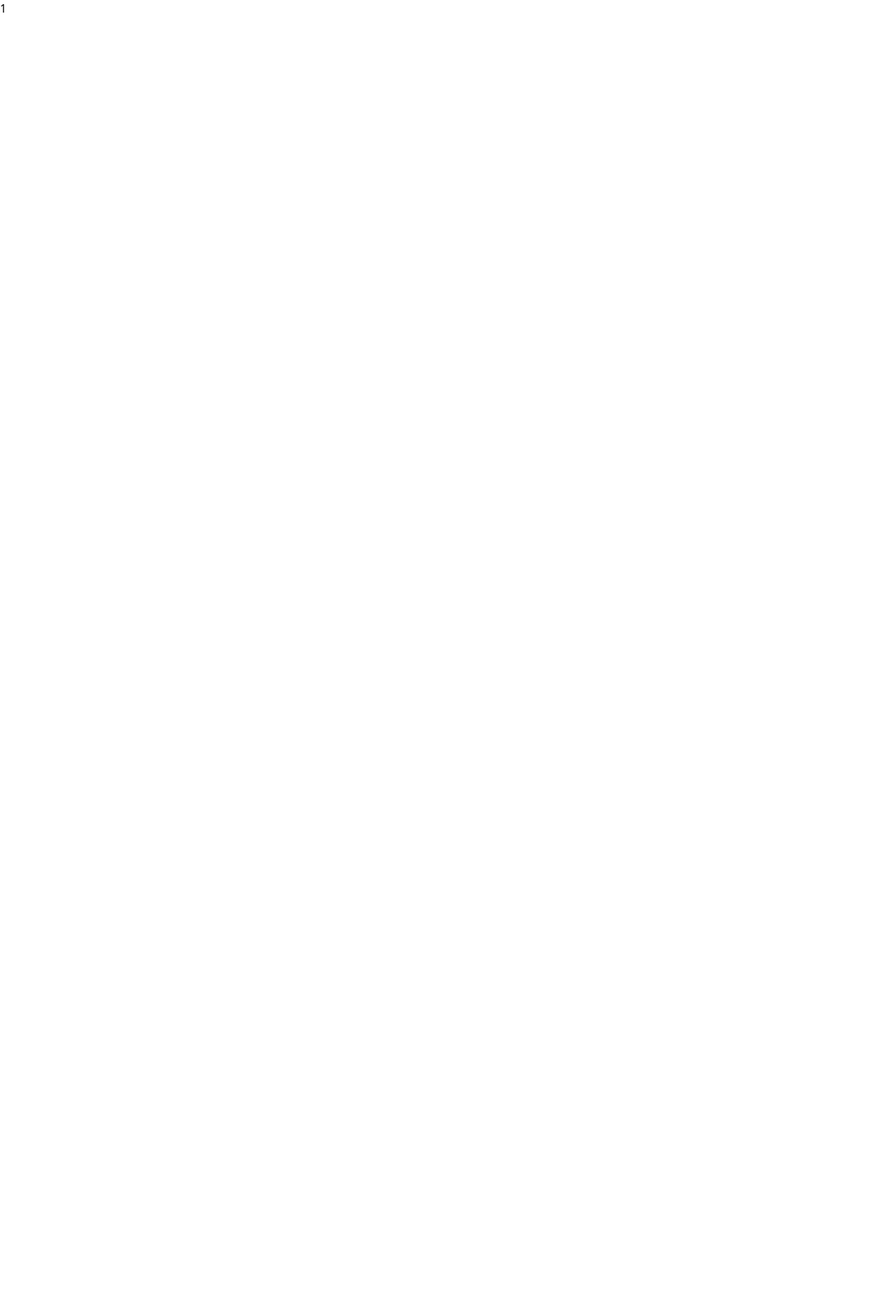
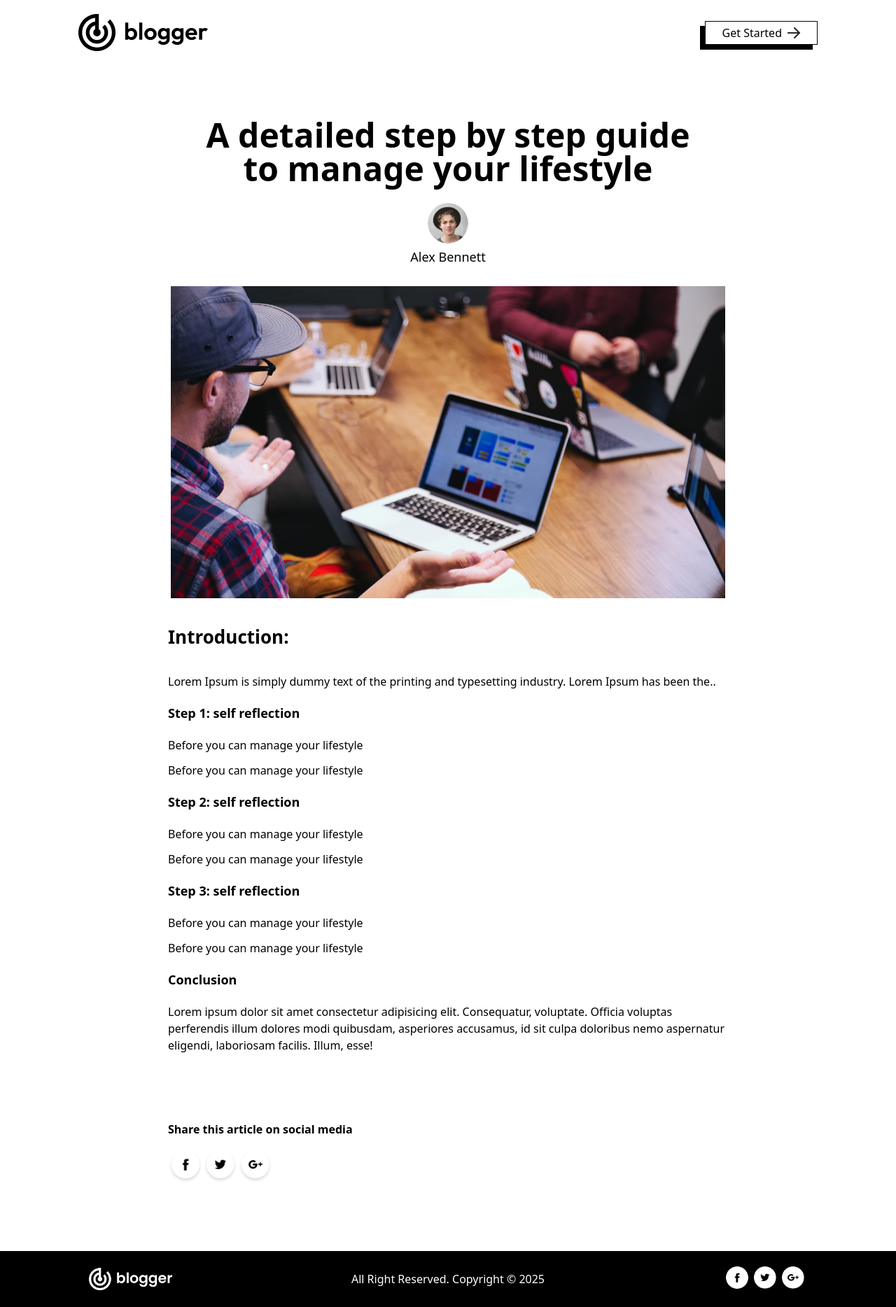
Before and after one commit to piyushstacks/nextBlogApp, a Next.js app: page /blogs/1 in a window 1280 px wide. Shown: the whole page at 70% size. Before the commit the page ends 800 px from the top, so only its background shows below. Built offline with nearby package versions, Linux system fonts and the light colour scheme.

Commit message:
added the blog post page

```diff
--- a/app/blogs/[id]/page.jsx
+++ b/app/blogs/[id]/page.jsx
@@ -1,21 +1,103 @@
-import React, { useEffect } from 'react'
+"use client";
+import { assets, blog_data } from "@/assets/assets";
+import Footer from "@/components/Footer";
+import Image from "next/image";
+import Link from "next/link";
 
-const page = ({params}) => {
+import React, { useEffect, useState } from "react";
+const page = ({ params }) => {
+  const [data, setData] = useState(null);
+  const fetchBlogData = () => {
+    for (let i = 0; i < blog_data.length; i++) {
+      if (Number(params.id) === blog_data[i].id) {
+        setData(blog_data[i]);
+        console.log(blog_data[i]);
+        break;
+      }
+    }
+  };
+  useEffect(() => {
+    fetchBlogData();
+  }, []);
+  return data ? (
+    <>
+        <div className="bg-grey-200 py-5 px-5 md:px-12 lg:px-28">
+          <div className="flex justify-between items-center">
+            <Link href={"/"}>
+            <Image
+              src={assets.logo}
+              width={180}
+              alt=""
+              className="w-[130px] sm:w-auto"
+            /></Link>
+            <button className="flex items-center gap-2 font-medium py-1 px-3 sm:px-6 border border-black shadow-[-7px_7px_0px_#000000]">
+              Get Started <Image src={assets.arrow} alt="" />
+            </button>
+          </div>
+          <div className="text-center my-24">
+            <h1 className="text-2xl sm:text-5xl font-semibold max-w-[700px] mx-auto">
+              {data.title}
+            </h1>
+            <Image
+              src={data.author_img}
+              width={60}
+              height={60}
+              alt=""
+              className="mx-auto mt-6 border border-white rounded-full"
+            />
+            <p className="mt-1 pb-2 text-lg max-w-[740px] mx-auto">
+              {data.author}
+            </p>
+          </div>
+        </div>
+        <div className="mx-5 max-w-[800px] md:mx-auto mt-[-100px] mb-10">
+          <Image
+            className="border-4 border-white"
+            src={data.image}
+            alt=""
+            width={1280}
+            height={720}
+          />
+          <h1 className="my-8 text-[26px] font-semibold">Introduction:</h1>
+          <p>{data.description}</p>
+          <h3 className="my-5 text-[18px] font-semibold">
+            Step 1: self reflection
+          </h3>
+          <p className="my-3">Before you can manage your lifestyle</p>
+          <p className="my-3">Before you can manage your lifestyle</p>
+          <h3 className="my-5 text-[18px] font-semibold">
+            Step 2: self reflection
+          </h3>
+          <p className="my-3">Before you can manage your lifestyle</p>
+          <p className="my-3">Before you can manage your lifestyle</p>
+          <h3 className="my-5 text-[18px] font-semibold">
+            Step 3: self reflection
+          </h3>
+          <p className="my-3">Before you can manage your lifestyle</p>
+          <p className="my-3">Before you can manage your lifestyle</p>
+          <h3 className="my-5 text-[18px] font-semibold">Conclusion</h3>
+          <p className="my-3">
+            Lorem ipsum dolor sit amet consectetur adipisicing elit.
+            Consequatur, voluptate. Officia voluptas perferendis illum dolores
+            modi quibusdam, asperiores accusamus, id sit culpa doloribus nemo
+            aspernatur eligendi, laboriosam facilis. Illum, esse!
+          </p>
+          <div className="my-24">
+            <p className="text-black font-semibold my-4">
+              Share this article on social media
+            </p>
+            <div className="flex ">
+              <Image src={assets.facebook_icon} width={50} alt="" />
+              <Image src={assets.twitter_icon} width={50} alt="" />
+              <Image src={assets.googleplus_icon} width={50} alt="" />
+            </div>
+          </div>
+        </div>
+        <Footer/>
+    </>
+  ) : (
+    <></>
+  );
+};
 
-    const page = ({params}) => {
-        const [data, setData] = useState(null);
-        const fetchBlogData = () => {
-
-        }
-        useEffect(()=>{
-fetchBlogData();
-        },[])
-    }
-  return (
-    <div>
-      {params.id}
-    </div>
-  )
-}
-
-export default page
+export default page;
```
